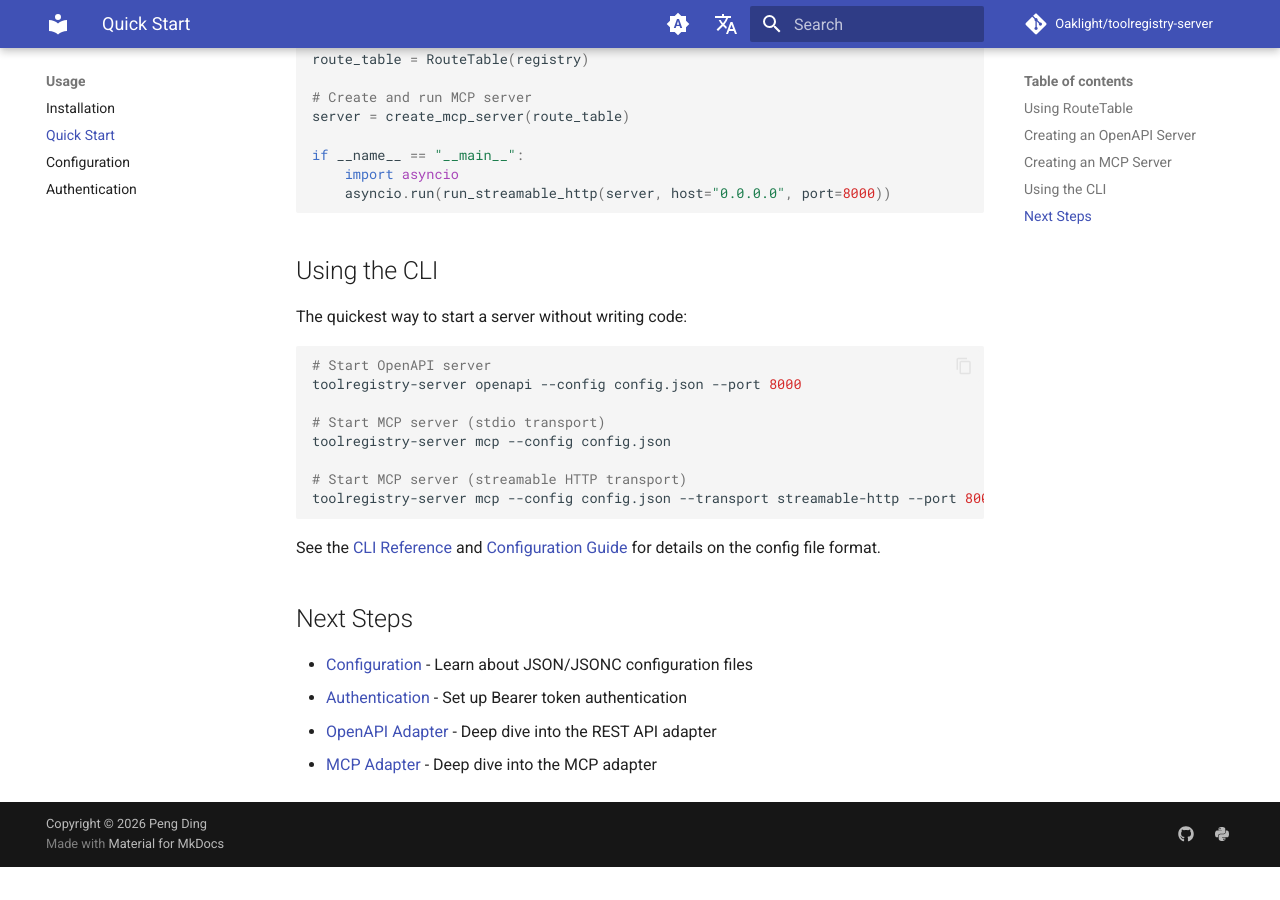
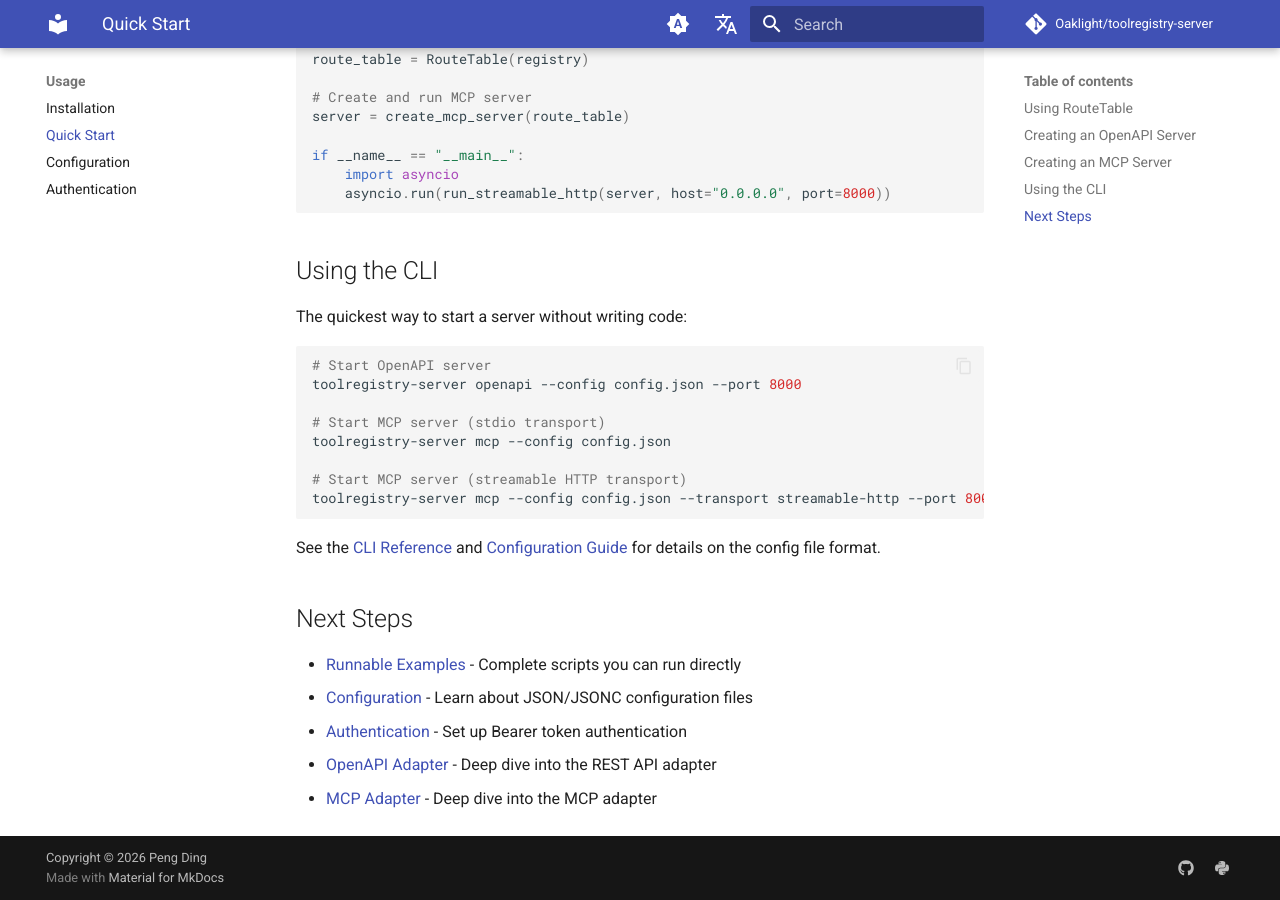
Before and after one commit to Oaklight/toolregistry-server, an MkDocs documentation site: the page built from docs/usage/quickstart.md, in a window 1280 px wide and 900 px high, scrolled down 1767 px. Built offline with MkDocs 1.6.1 and Material for MkDocs 9.7.7, drawn with Linux system fonts in a browser that asks for light colours; comment, search, counter and statistics services are not loaded; before the commit the page ends 2634 px from its top, so only the background shows below that.

Commit message:
docs: add runnable examples link to quickstart

```diff
--- a/docs/usage/quickstart.md
+++ b/docs/usage/quickstart.md
@@ -107,6 +107,7 @@ See the [CLI Reference](../cli/) and [Configuration Guide](configuration.md) for
 
 ## Next Steps
 
+- [Runnable Examples](https://github.com/Oaklight/toolregistry-server/tree/master/examples) - Complete scripts you can run directly
 - [Configuration](configuration.md) - Learn about JSON/JSONC configuration files
 - [Authentication](authentication.md) - Set up Bearer token authentication
 - [OpenAPI Adapter](../adapters/openapi.md) - Deep dive into the REST API adapter
```
